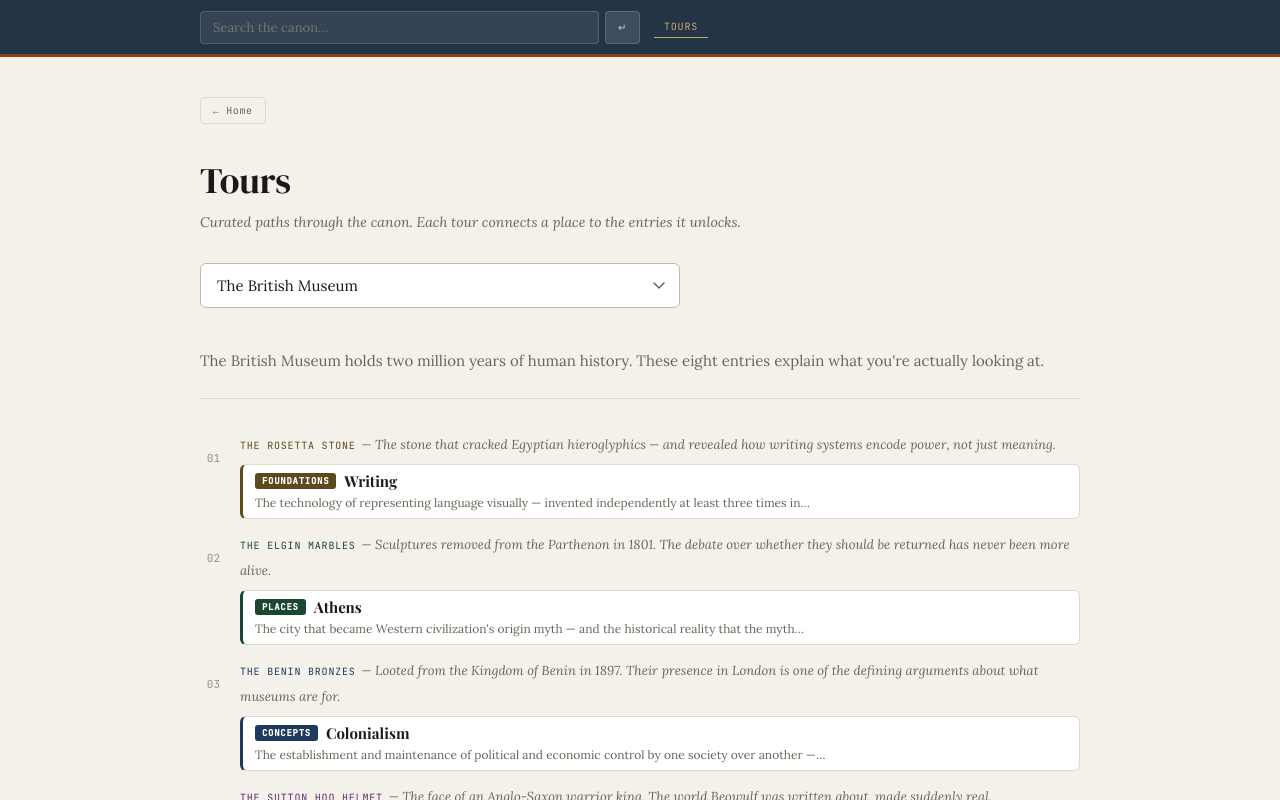
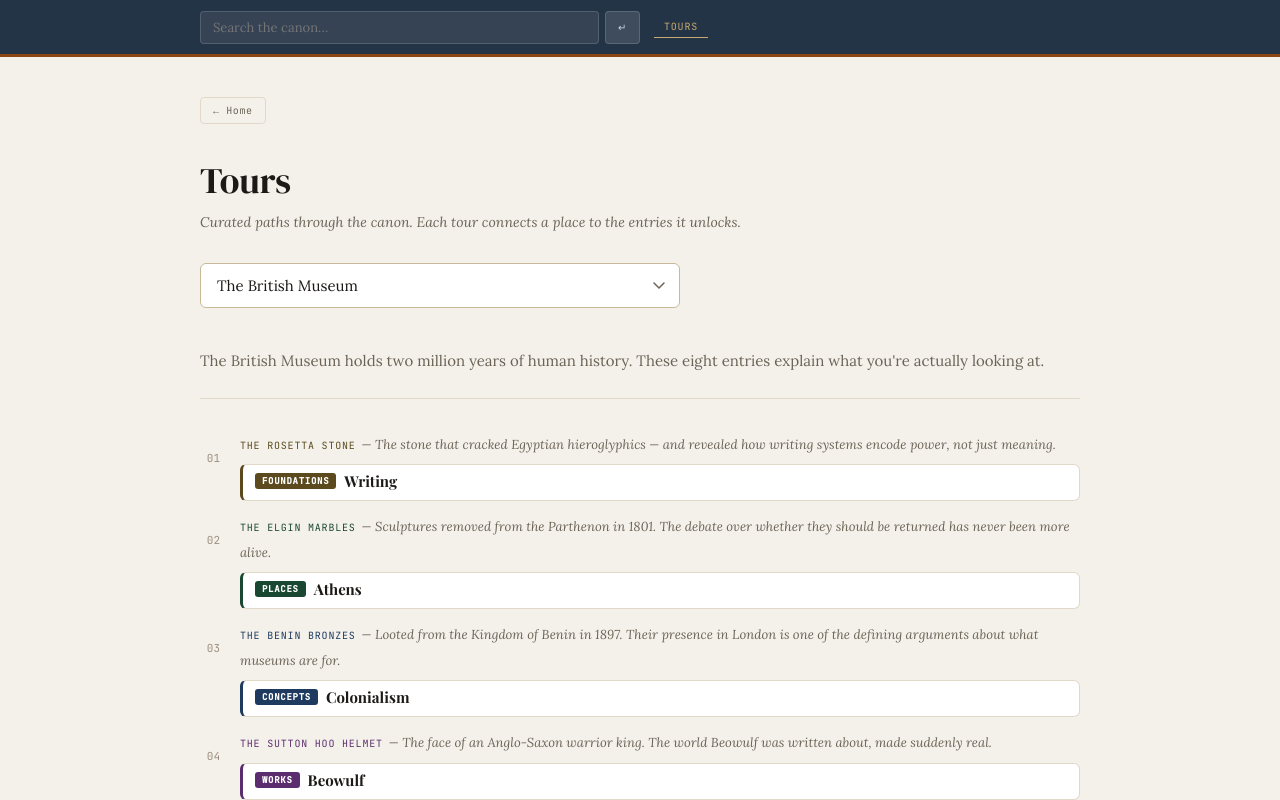
Before and after one commit to alexplatt72/Commonplace, a React (Vite) app in the folder commonplace/commonplace/: page / in a window 1280 px wide. Both pictures are taken after a click on the button "TOURS". Shown: the top 800 px of the page. Built offline with nearby package versions, Linux system fonts and the light colour scheme; a web font is replaced by a local one.

Commit message:
Add files via upload

```diff
--- a/commonplace/commonplace/src/App.jsx
+++ b/commonplace/commonplace/src/App.jsx
@@ -1187,7 +1187,7 @@
   const selected = COLLECTIONS.find(c => c.id === selectedId);
 
   return (
-    <main id="main-content" style={{ maxWidth:960, margin:"0 auto", padding:"40px 40px 80px" }}>
+    <main id="main-content" style={{ maxWidth:960, margin:"0 auto", padding:"40px 40px 80px", overflowX:"hidden" }}>
 
       <button onClick={onHome}
         style={{ display:"inline-flex", alignItems:"center", gap:6, marginBottom:32,
@@ -1254,7 +1254,7 @@
                     <div style={{ marginBottom:8, lineHeight:1.6 }}>
                       <span style={{ fontFamily:"'JetBrains Mono',monospace", fontSize:10,
                         letterSpacing:"0.08em", textTransform:"uppercase", color:accent,
-                        whiteSpace:"nowrap", marginRight:6 }}>
+                        marginRight:6 }}>
                         {item.object}
                       </span>
                       <span style={{ fontFamily:"'Lora',serif", fontSize:13, color:C.muted,
@@ -1281,10 +1281,7 @@
                           {entry.title}
                         </span>
                       </div>
-                      <div style={{ fontFamily:"'Lora',serif", fontSize:12, color:C.muted,
-                        lineHeight:1.5 }}>
-                        {entry.summary ? (() => { const s = entry.summary.slice(0,100); const i = s.lastIndexOf(' '); return (i > 60 ? s.slice(0,i) : s) + '…'; })() : ''}
-                      </div>
+
                     </div>
                   </div>
                 </div>
```
